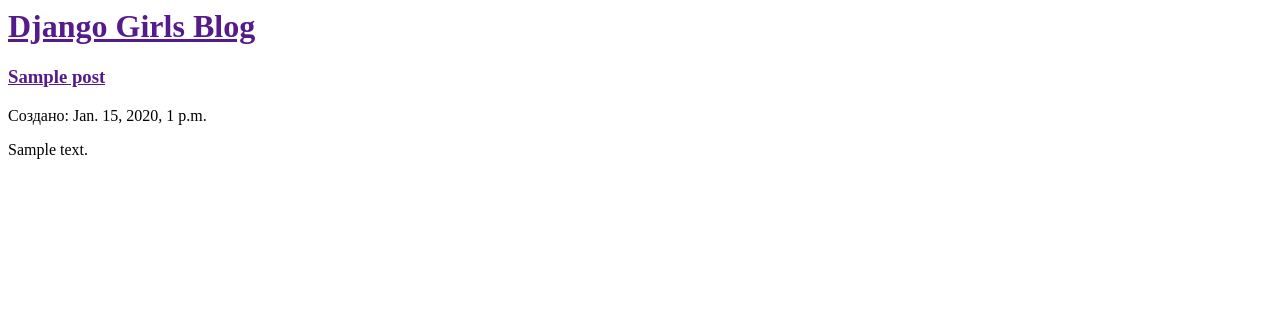
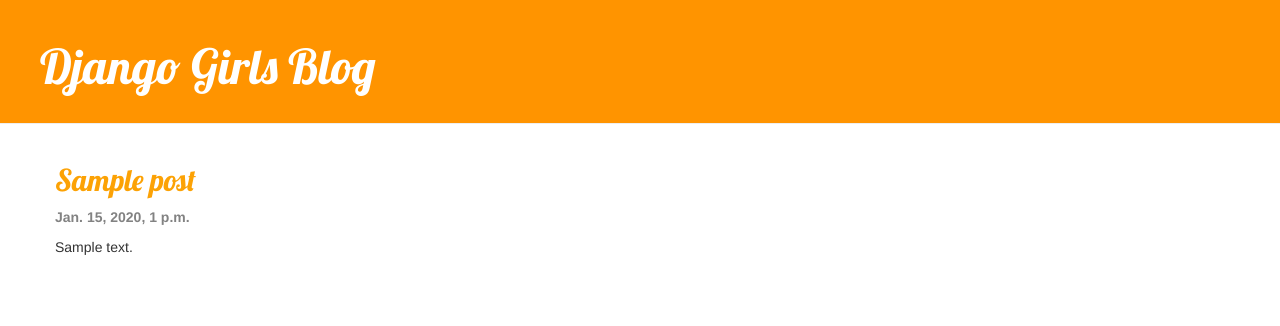
Before and after one commit to digitalfinesse/djangogirls, a Django app: page / in a window 1280 px wide. Shown: the top 326 px of the page. Run offline with Django 3.2, Linux system fonts and the light colour scheme; tables that the repository leaves empty hold one stand-in row (values such as "Sample post"); some libraries are stand-ins or nearby versions.

Commit message:
Add bootstrap

```diff
--- /dev/null
+++ b/blog/static/css/blog.css
@@ -0,0 +1,52 @@
+h2 a {
+        color: #FCA205;
+        font-family: 'Lobster';
+    }
+
+.page-header {
+        background-color: #ff9400;
+        margin-top: 0;
+        padding: 20px 20px 20px 40px;
+    }
+
+    .page-header h1, .page-header h1 a, .page-header h1 a:visited, .page-header h1 a:active {
+        color: #ffffff;
+        font-size: 36pt;
+        text-decoration: none;
+    }
+
+    .content {
+        margin-left: 40px;
+    }
+
+    h1, h2, h3, h4 {
+        font-family: 'Lobster', cursive;
+    }
+
+    .date {
+    	font-weight: bold;
+      color: #828282;
+    }
+
+    .save {
+        float: right;
+    }
+
+    .post-form textarea, .post-form input {
+        width: 100%;
+    }
+
+    .top-menu, .top-menu:hover, .top-menu:visited {
+        color: #ffffff;
+        float: right;
+        font-size: 26pt;
+        margin-right: 20px;
+    }
+
+    .post {
+        margin-bottom: 70px;
+    }
+
+    .post h1 a, .post h1 a:visited {
+        color: #000000;
+    }
--- /dev/null
+++ b/blog/templates/blog/base.html
@@ -0,0 +1,26 @@
+{% load staticfiles %}
+
+ <html>
+    <head>
+      <title>Django Girls blog</title>
+      <link rel="stylesheet" href="//maxcdn.bootstrapcdn.com/bootstrap/3.2.0/css/bootstrap.min.css">
+    	<link rel="stylesheet" href="//maxcdn.bootstrapcdn.com/bootstrap/3.2.0/css/bootstrap-theme.min.css">
+    	<link href="https://fonts.googleapis.com/css?family=Lobster&subset=latin,cyrillic" rel="stylesheet" type="text/css">
+    	<link rel="stylesheet" href="{% static 'css/blog.css' %}">
+    </head>
+    <body>
+      <div class="page-header">
+        <h1><a href="">Django Girls Blog</a></h1>
+      </div>
+
+ <div class="content container">
+        <div class="row">
+            <div class="col-md-8">
+                {% block content %}
+                {% endblock %}
+            </div>
+        </div>
+    </div>
+
+    </body>
+  </html>
--- a/blog/templates/blog/post_list.html
+++ b/blog/templates/blog/post_list.html
@@ -1,21 +1,11 @@
- <html>
-    <head>
-      <title>Django Girls blog</title>
-    </head>
-    <body>
-      <div>
-        <h1><a href="">Django Girls Blog</a></h1>
-      </div>
+{% extends 'blog/base.html' %}
 
-      {% for post in posts %}
-      	<div>
-      		<h3><a href="">{{ post.title }}</a></h3>
-      		<p>Создано: {{ post.created_date }}</p>
-      		<p>{{ post.text|linebreaksbr }}</p>
-
-      	</div>
-      {% endfor %}
-
-
-    </body>
-  </html>
+{% block content %}
+	{% for post in posts %}
+	  <div class="post">
+	    <h2><a href="">{{ post.title }}</a></h2>
+	    <p class="date"> {{ post.created_date }} </p>
+	    <p>{{ post.text|linebreaksbr }}</p>
+	  </div>
+	{% endfor %}
+{% endblock content %}
```
